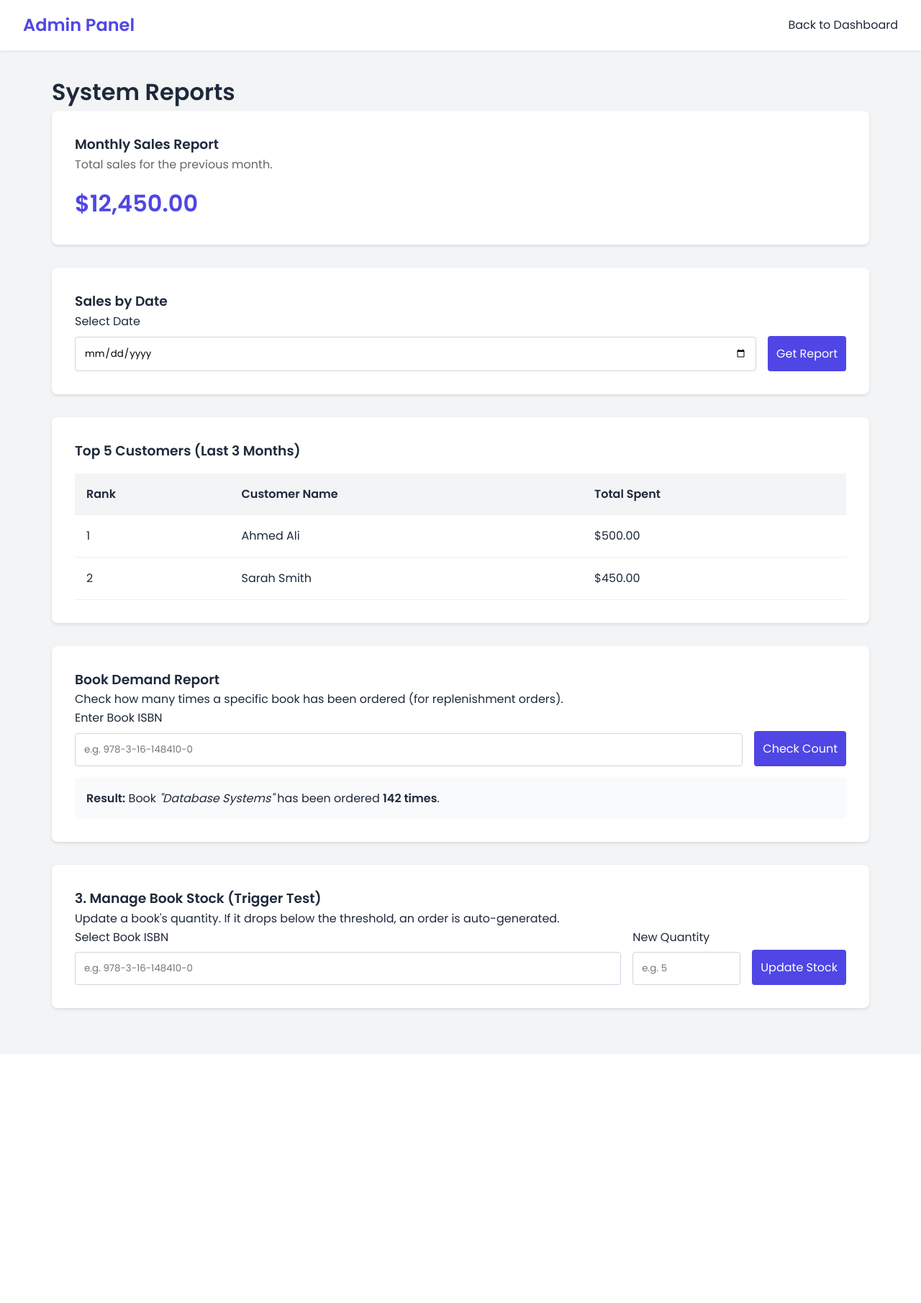
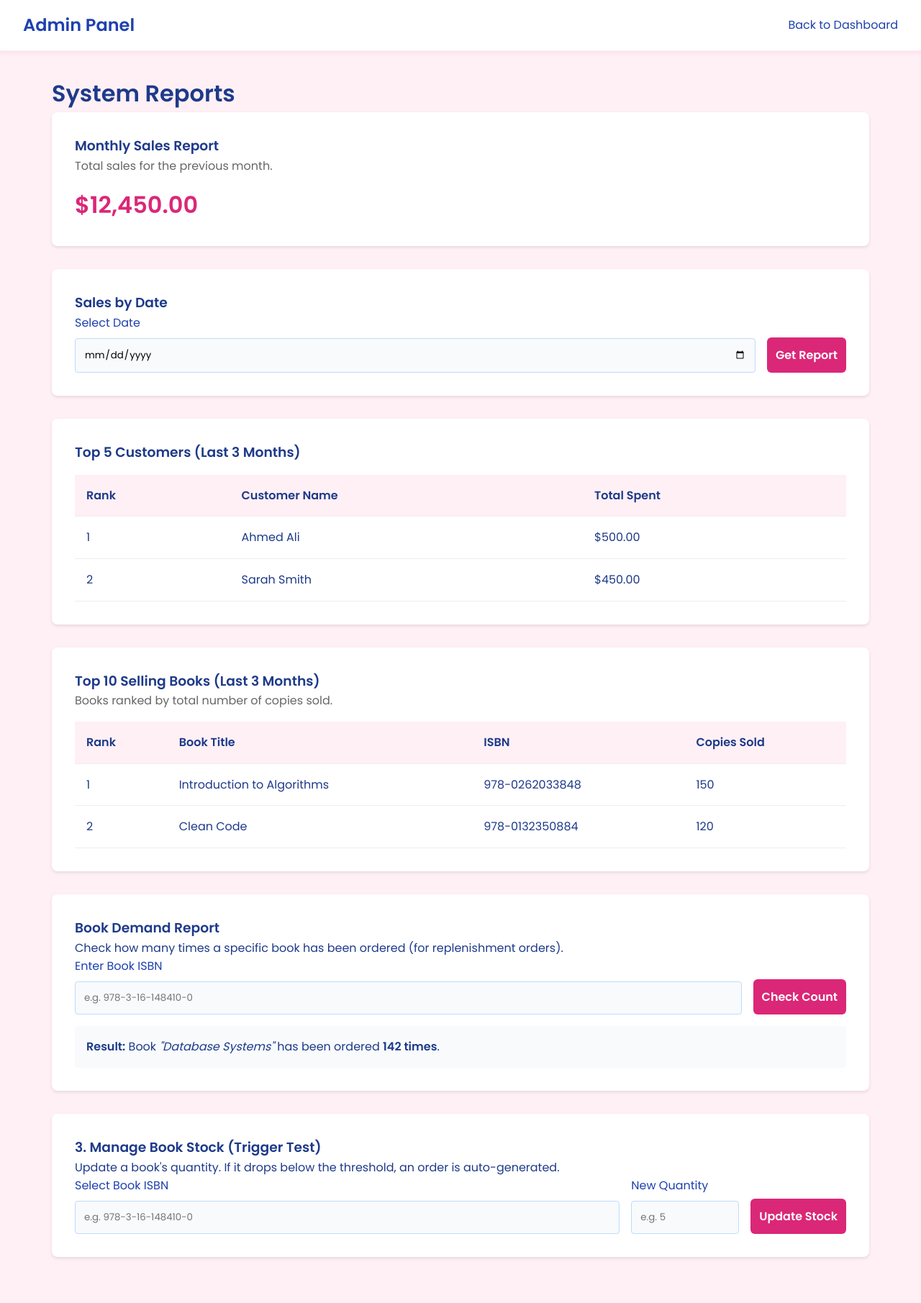
Before and after one commit to trtl88/online-bookstore, a PHP site: page /reports.html in a window 1280 px wide. Shown: the whole page at 72% size. Before the commit the page ends 1407 px from the top, so only its background shows below. Run offline with PHP 8.4, Linux system fonts and the light colour scheme.

Commit message:
theme change

```diff
--- a/frontend/assets/css/style.css
+++ b/frontend/assets/css/style.css
@@ -2,41 +2,132 @@
 @import url('https://fonts.googleapis.com/css2?family=Poppins:wght@300;400;600&display=swap');
 
 :root {
-    --primary: #4f46e5;
-    --dark: #1e293b;
-    --light: #f3f4f6;
-    --white: #ffffff;
+    /* THEME COLORS */
+    --primary: #db2777;       /* Hot Pink (Buttons, Links) */
+    --secondary: #1e40af;     /* Deep Blue (Headings, Logo) */
+    --dark: #1e3a8a;          /* Dark Blue (Main Text) */
+    --light: #fff0f5;         /* Lavender Blush (Page Background) */
+    --white: #ffffff;         /* White (Card backgrounds) */
+    --border-pink: #fce7f3;   /* Light pink borders */
 }
 
 * { box-sizing: border-box; margin: 0; padding: 0; font-family: 'Poppins', sans-serif; }
-body { background-color: var(--light); color: var(--dark); line-height: 1.6; }
+
+body {
+    background-color: var(--light);
+    color: var(--dark);
+    line-height: 1.6;
+}
 
 /* Navbar */
-.navbar { background: var(--white); padding: 1rem 2rem; display: flex; justify-content: space-between; align-items: center; box-shadow: 0 2px 4px rgba(0,0,0,0.05); }
-.logo { font-size: 1.5rem; font-weight: bold; color: var(--primary); text-decoration: none; }
-.nav-links a { text-decoration: none; color: var(--dark); margin-left: 1.5rem; font-weight: 500; }
-.nav-links a.btn { background: var(--primary); color: white; padding: 0.5rem 1rem; border-radius: 4px; }
+.navbar {
+    background: var(--white);
+    padding: 1rem 2rem;
+    display: flex;
+    justify-content: space-between;
+    align-items: center;
+    border-bottom: 2px solid var(--border-pink); /* Pink line under nav */
+    box-shadow: 0 2px 4px rgba(236, 72, 153, 0.1); /* Soft pink shadow */
+}
+
+.logo {
+    font-size: 1.5rem;
+    font-weight: bold;
+    color: var(--secondary); /* Blue Logo */
+    text-decoration: none;
+}
+
+.logo img { height: 100px; width: auto; }
+
+.nav-links a {
+    text-decoration: none;
+    color: var(--secondary); /* Blue links */
+    margin-left: 1.5rem;
+    font-weight: 500;
+    transition: color 0.2s;
+}
+
+.nav-links a:hover { color: var(--primary); } /* Turns pink on hover */
+
+.nav-links a.btn {
+    background: var(--primary);
+    color: white;
+    padding: 0.5rem 1rem;
+    border-radius: 4px;
+}
+
+.nav-links a.btn:hover { background: #be185d; } /* Darker pink hover */
 
 /* Container & Grid */
 .container { max-width: 1200px; margin: 0 auto; padding: 2rem; }
-.book-grid { display: grid; grid-template-columns: repeat(auto-fill, minmax(250px, 1fr)); gap: 2rem; }
-.book-card { background: white; padding: 1rem; border-radius: 8px; box-shadow: 0 2px 4px rgba(0,0,0,0.05); transition: transform 0.2s; }
+
+.book-grid {
+    display: grid;
+    grid-template-columns: repeat(auto-fill, minmax(250px, 1fr));
+    gap: 2rem;
+}
+
+.book-card {
+    background: var(--white);
+    padding: 1rem;
+    border-radius: 12px;
+    border: 1px solid var(--border-pink); /* Subtle pink border */
+    box-shadow: 0 4px 15px rgba(236, 72, 153, 0.15); /* Pink glow shadow */
+    transition: transform 0.2s;
+}
+
 .book-card:hover { transform: translateY(-5px); }
-/* Update this in style.css */
+
+.book-card h3 { color: var(--secondary); } /* Blue Book Titles */
+
 .book-card img {
     width: 100%;
-    height: 350px;       /* Increased from 200px to fit tall covers */
-    object-fit: contain; /* key change: stops cutting off edges */
-    background: #f8fafc; /* Adds a clean background if the image is narrow */
+    height: 350px;
+    object-fit: contain;
+    background: #f0f9ff; /* Light blue tint behind images */
     margin-bottom: 1rem;
     border-radius: 4px;
 }
 
 /* Forms */
-.form-container { max-width: 500px; margin: 2rem auto; background: var(--white); padding: 2rem; border-radius: 8px; box-shadow: 0 4px 6px rgba(0,0,0,0.1); }
+.form-container {
+    max-width: 500px;
+    margin: 2rem auto;
+    background: var(--white);
+    padding: 2rem;
+    border-radius: 12px;
+    border: 1px solid var(--border-pink);
+    box-shadow: 0 4px 15px rgba(236, 72, 153, 0.15);
+}
+
 .form-group { margin-bottom: 1rem; }
-.form-group label { display: block; margin-bottom: 0.5rem; font-weight: 500; }
-.form-group input, .form-group select { width: 100%; padding: 0.75rem; border: 1px solid #cbd5e1; border-radius: 4px; }
-.btn-submit { width: 100%; background: var(--primary); color: white; padding: 0.75rem; border: none; border-radius: 4px; cursor: pointer; font-size: 1rem; margin-top: 0.5rem; }
-.btn-submit:hover { opacity: 0.9; }
-.logo img { height: 100px; width: auto; }
+
+.form-group label {
+    display: block;
+    margin-bottom: 0.5rem;
+    font-weight: 500;
+    color: var(--secondary); /* Blue labels */
+}
+
+.form-group input, .form-group select {
+    width: 100%;
+    padding: 0.75rem;
+    border: 1px solid #bfdbfe; /* Light Blue border input */
+    border-radius: 4px;
+    background-color: #f8fafc;
+}
+
+.btn-submit {
+    width: 100%;
+    background: var(--primary); /* Pink Submit Button */
+    color: white;
+    padding: 0.75rem;
+    border: none;
+    border-radius: 6px;
+    cursor: pointer;
+    font-size: 1rem;
+    font-weight: bold;
+    margin-top: 0.5rem;
+}
+
+.btn-submit:hover { background: #be185d; } /* Darker pink on hover */
--- a/frontend/reports.html
+++ b/frontend/reports.html
@@ -56,6 +56,24 @@
             </table>
         </div>
         <div class="report-section">
+            <h3>Top 10 Selling Books (Last 3 Months)</h3>
+            <p style="color: #666; margin-bottom: 1rem;">Books ranked by total number of copies sold.</p>
+            <table class="data-table">
+                <thead>
+                    <tr>
+                        <th>Rank</th>
+                        <th>Book Title</th>
+                        <th>ISBN</th>
+                        <th>Copies Sold</th>
+                    </tr>
+                </thead>
+                <tbody>
+                    <tr> <td>1</td> <td>Introduction to Algorithms</td> <td>978-0262033848</td> <td>150</td> </tr>
+                    <tr> <td>2</td> <td>Clean Code</td> <td>978-0132350884</td> <td>120</td> </tr>
+                    </tbody>
+            </table>
+        </div>
+        <div class="report-section">
             <h3>Book Demand Report</h3>
             <p>Check how many times a specific book has been ordered (for replenishment orders).</p>
 
```
Also changed, not shown: frontend/admin_dashboard.html (+8 -3 lines).
